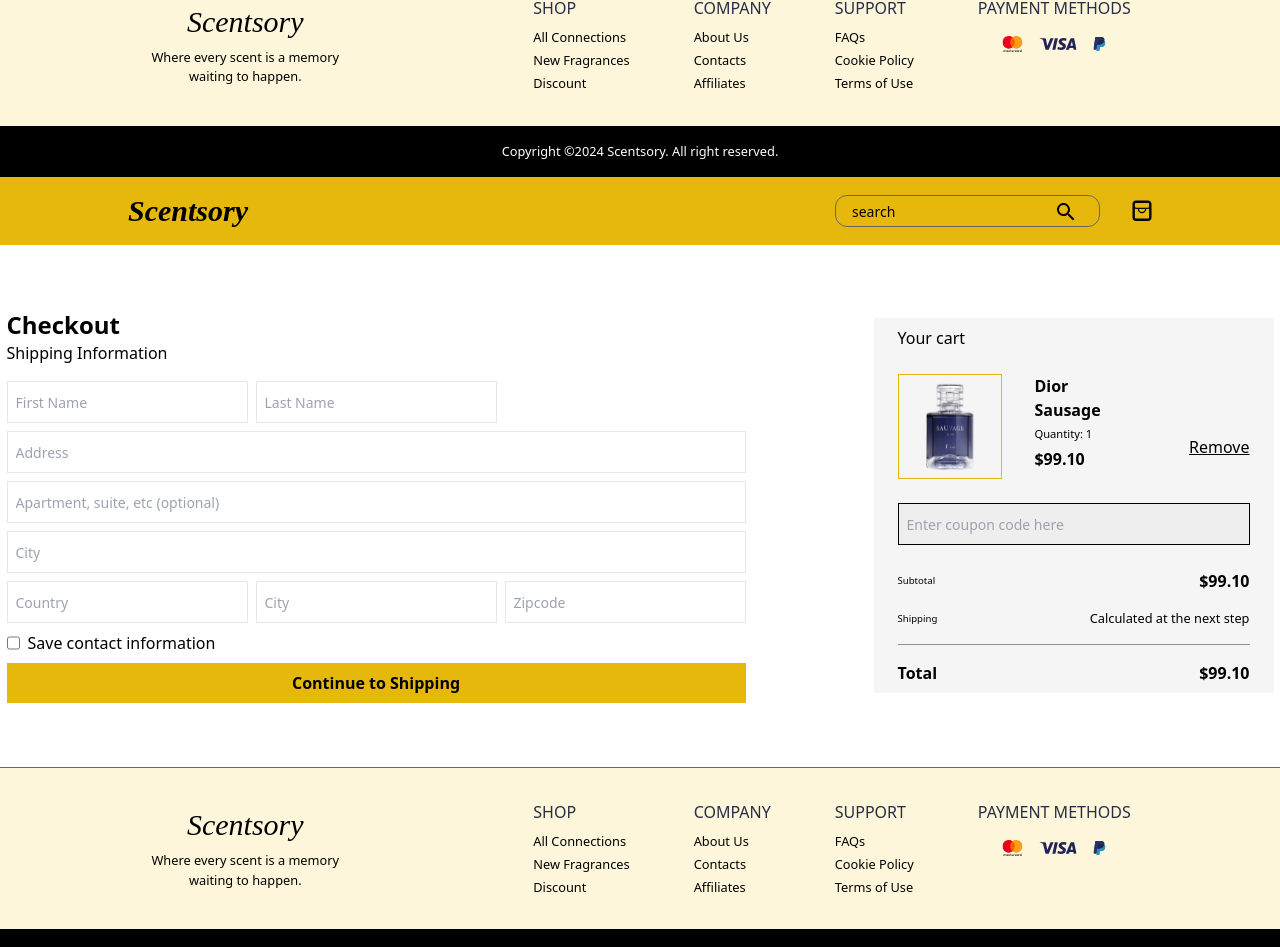
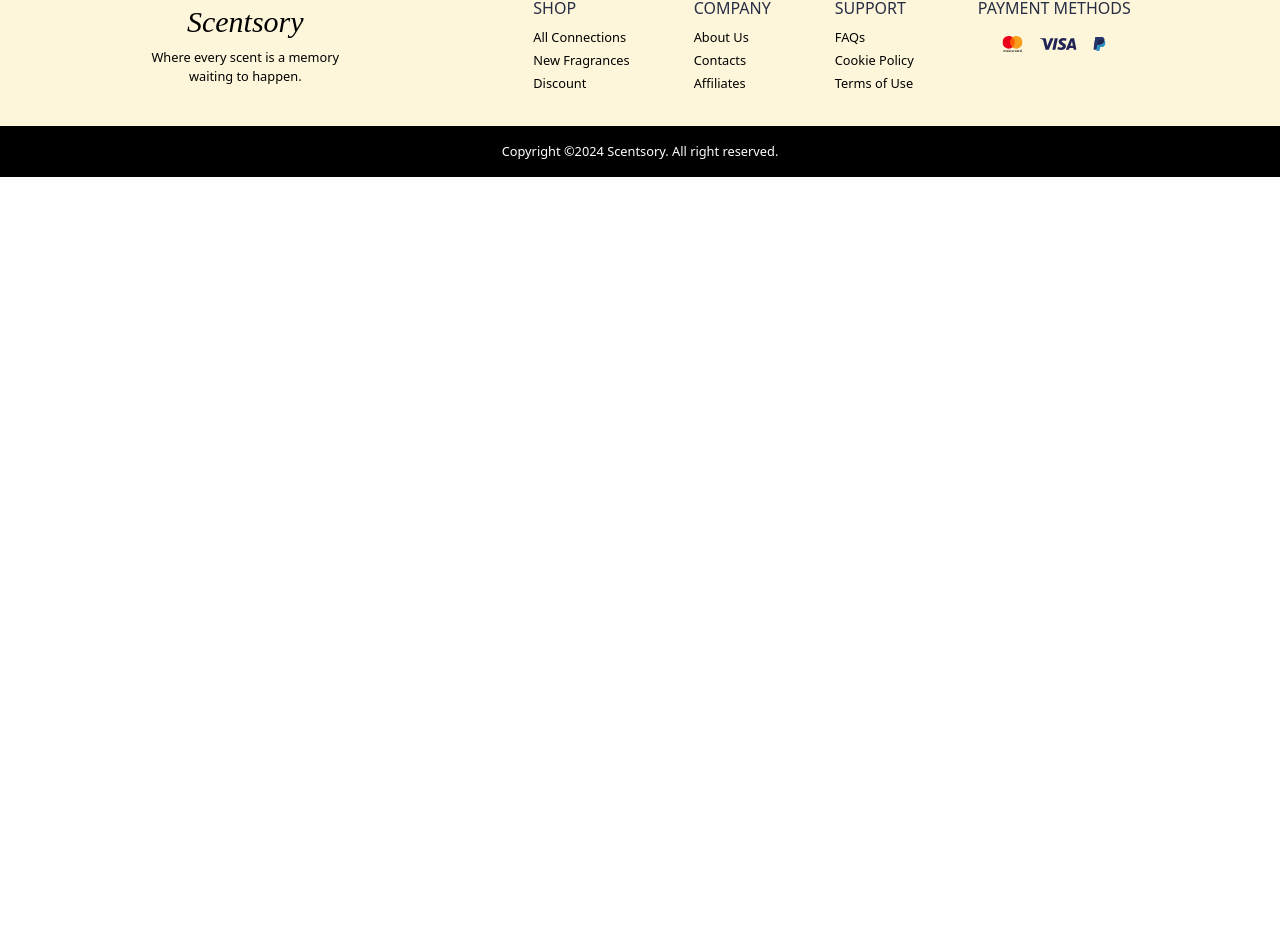
Before and after one commit to Khalifa-pendrops/HNG2, a React (Vite) app: page / in a window 1280 px wide. Shown: the part 1879-2826 px from the top of the page. After the commit the page ends 2056 px from the top, so only its background shows below. Built offline with nearby package versions, Linux system fonts and the light colour scheme.

Commit message:
9th commit

```diff
--- a/src/Components/Checkout.jsx
+++ b/src/Components/Checkout.jsx
@@ -29,18 +29,17 @@
   };
 
   return (
-    <div>
+    <div className="hidden max-sm:flex max-sm:flex-col max-sm:justify-center">
       <SecondNavBar />
-      <div className="flex justify-center items-center gap-[8rem] my-[4rem] max-sm:flex-col max-sm:my-[2rem]">
-        <div className="flex flex-col gap-4 max-sm:justify-center  max-sm:w-[508px]">
-          <div className="max-sm:px-6">
-            {" "}
+      <div className="flex justify-center items-center gap-[8rem] my-[4rem] max-sm:flex-col max-sm:my-[2rem] max-sm:w-[600px]">
+        <div className="flex flex-col gap-4 max-sm:justify-center  max-sm:items-center">
+          <div className="max-sm:px-6 max-sm:self-start max-sm:ml-[5rem]">
             <h3 className="font-semibold text-2xl">Checkout</h3>
             <p>Shipping Information</p>
           </div>
           <form
             onSubmit={handleSubmit}
-            className="flex flex-col gap-2  max-sm:px-6"
+            className="flex flex-col gap-2  max-sm:px-6 max-sm:justify-center max-sm:items-center"
           >
             <div className="flex gap-2 max-sm:flex-wrap">
               <input
@@ -66,7 +65,7 @@
               value={FormData.address}
               onChange={handleChange}
               placeholder="Address"
-              className="border pl-2 py-2 placeholder-pxl "
+              className="border pl-2 py-2 placeholder-pxl max-sm:w-[24.3rem]"
             ></input>
             <input
               type="text"
@@ -74,7 +73,7 @@
               value={FormData.apartment}
               onChange={handleChange}
               placeholder="Apartment, suite, etc (optional)"
-              className="border pl-2 py-2 placeholder-pxl"
+              className="border pl-2 py-2 placeholder-pxl max-sm:w-[24.3rem]"
             ></input>
             <input
               type="text"
@@ -82,9 +81,9 @@
               value={FormData.city}
               onChange={handleChange}
               placeholder="City"
-              className="border pl-2 py-2 placeholder-pxl"
+              className="border pl-2 py-2 placeholder-pxl max-sm:w-[24.3rem]"
             ></input>
-            <div className="flex gap-2 max-sm:flex-wrap">
+            <div className="flex gap-2 max-sm:justify-center max-sm:items-center max-sm:flex-wrap">
               <input
                 type="text"
                 name="country"
@@ -110,12 +109,12 @@
                 className="border pl-2 py-2 placeholder-pxl"
               ></input>
             </div>
-            <div className="flex gap-2">
+            <div className="flex gap-2 max-sm:justify-center max-sm:items-center max-sm:self-start max-sm:ml-[5rem]">
               <input type="checkbox"></input>
               <p>Save contact information</p>
             </div>
             <button
-              className="bg-navYellow py-2  font-semibold flex items-center justify-center"
+              className="bg-navYellow py-2  font-semibold flex items-center justify-center max-sm:w-[24.3rem]"
               type="submit"
             >
               Continue to Shipping
```
